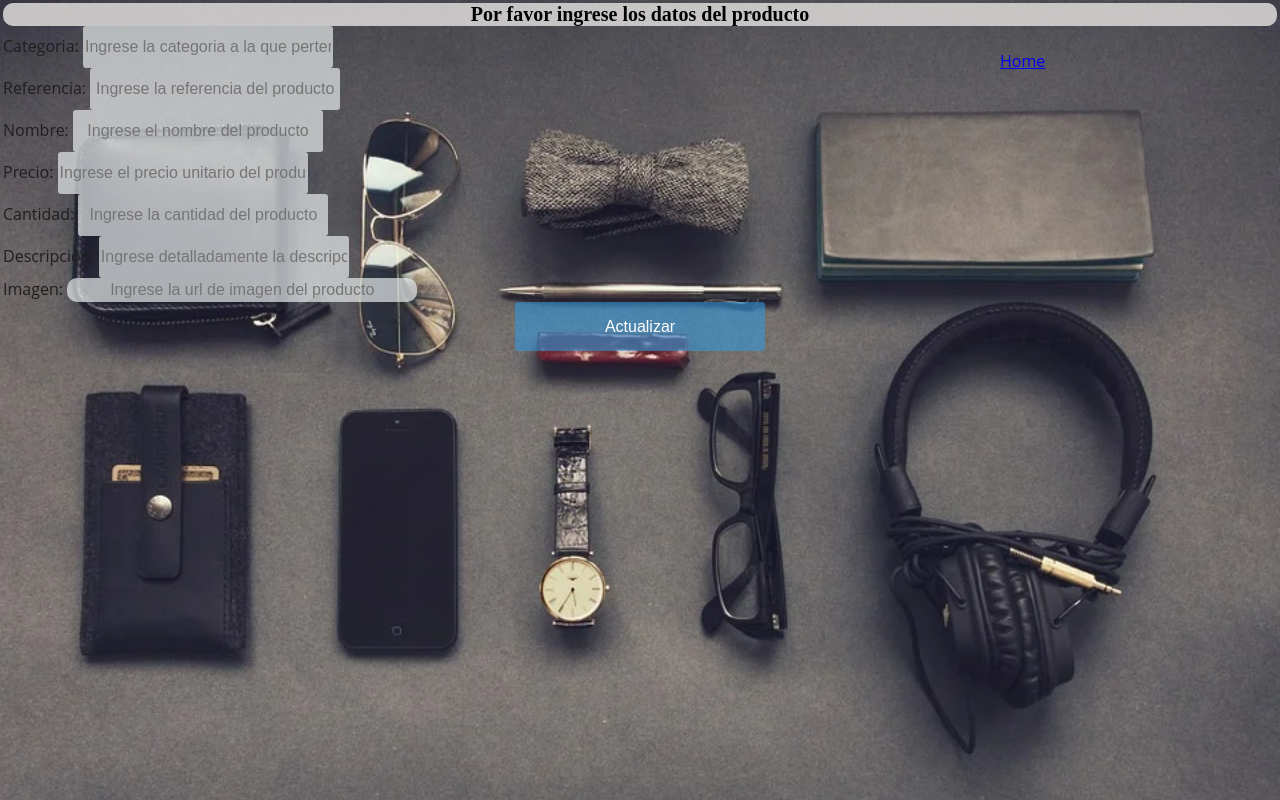
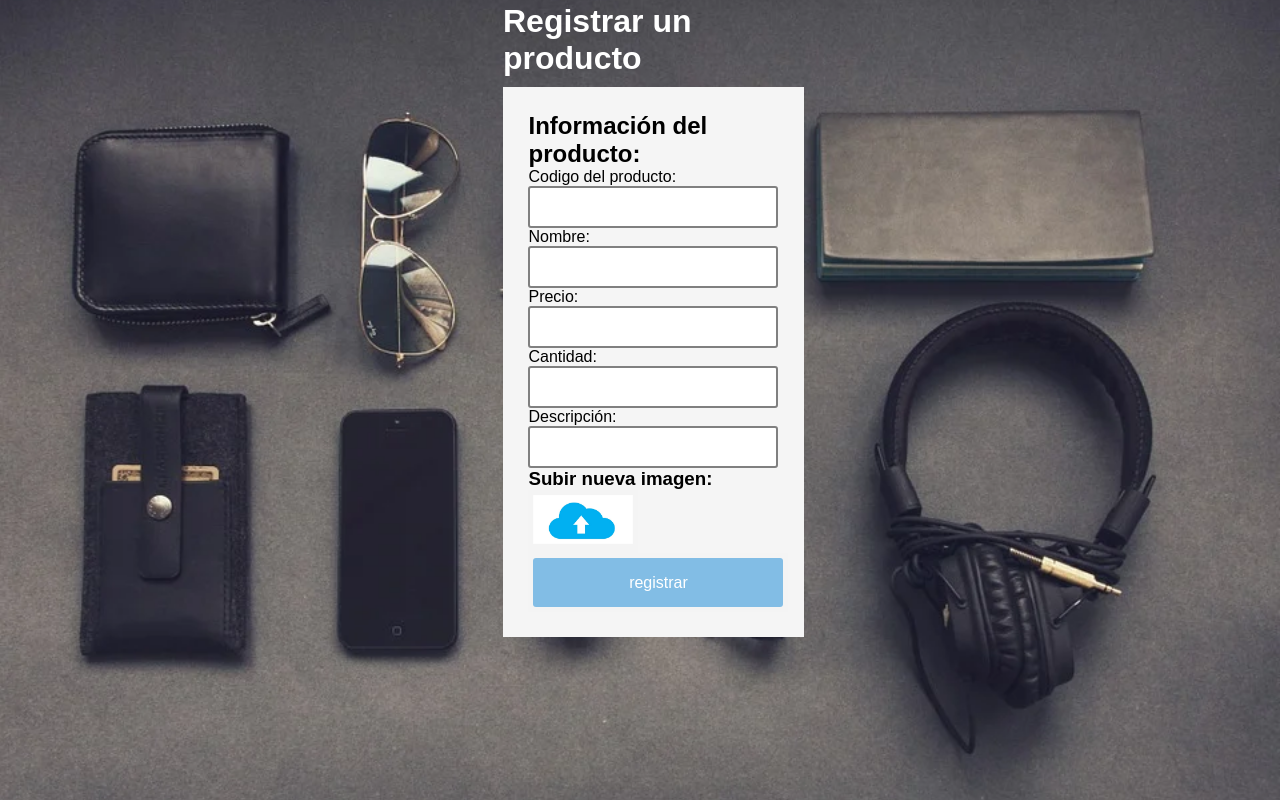
Before and after one commit to DanielOspinaOC/Inventario-Grupo-3-I-MisionTIC2022, a Flask app: page /CrearProducto/ in a window 1280 px wide. Run offline with Flask 2, Linux system fonts and the light colour scheme.

Commit message:
cambio18

```diff
--- a/forms.py
+++ b/forms.py
@@ -10,13 +10,12 @@
     actualizar = SubmitField('Actualizar')
 
 class FormRegistrarProducto (FlaskForm):
+    codigo = StringField('codigo',validators=[DataRequired(message='No dejar vacío, completar')])
     nombre = StringField('nombre',validators=[DataRequired(message='No dejar vacío, completar')])
     precio = StringField('precio', validators=[DataRequired(message='No dejar vacío, completar')])
     cantidad = StringField('cantidad', validators=[DataRequired(message='No dejar vacío, completar')])
     descripcion = StringField('descripcion', validators=[DataRequired(message='No dejar vacío, completar')])
-    categoria = StringField('categoria',validators=[DataRequired(message='No dejar vacío, completar')])
-    referencia = StringField('referencia',validators=[DataRequired(message='No dejar vacío, completar')])
-    actualizar = SubmitField('Actualizar')
+    registrar = SubmitField('registrar')
 
 class FormRegistrarUsuario(FlaskForm):
     nombre = StringField('Nombre', validators=[DataRequired(message='No dejar vacío, completar')])
--- a/main.py
+++ b/main.py
@@ -1,8 +1,6 @@
 from flask import Flask, render_template, flash
 
 from forms import FormLogin, FormModificarProducto, FormRegistrarUsuario, FormRegistrarProducto
-
-
 
 
 app = Flask(__name__)
@@ -27,7 +25,9 @@
 def CrearProducto():
     form=FormRegistrarProducto()
     if form.validate_on_submit():
-        return (render_template("CrearProducto.html"))
+        sql_agregar_producto(form.codigo.data, form.nombre.data, form.precio.data, form.cantidad.data, form.descripcion.data)
+        flash("producto creado")
+        return render_template("HomeUsuAutenticado.html")
     return render_template("CrearProducto.html",form=form)
 
 @app.route('/CrearUsuario/',methods=("GET","POST"))
--- a/static/css/estilo.css
+++ b/static/css/estilo.css
@@ -1,7 +1,7 @@
 /*Estos son los estilos de CrearProducto*/
 body {
     font-family: Arial;
-    background: url("../img/login.jpg") 50% fixed;
+    background: url("../img/login.jpg")  50% fixed;
     background-size: cover;
     padding: 100px;
 }
--- a/static/css/estilosH.css
+++ b/static/css/estilosH.css
@@ -1,7 +1,7 @@
 
 body {
     font-family: Arial;
-    background: url("../img/login.jpg") 20% fixed;
+    background: url("../img/login.jpg")  20% fixed;
     background-size: cover;
     padding: 3px;}
 
@@ -59,10 +59,7 @@
     box-sizing: border-box;
 }
 
-body{
-    background-color: #eee;
-    font-family: 'open sans', sans-serif;
-}
+
 
 .container{
   width: 90%;
--- a/templates/CrearProducto.html
+++ b/templates/CrearProducto.html
@@ -2,44 +2,42 @@
 
 {% block contenido %}
 
-    <form class="BarraSuperior">
-        <a class="Home" href="/login/">Home </a>
 
-    </form>
+<h1 style="color: white ; margin: 0px 500px;">Registrar un producto</h1>
 
-    <form action ="contCrePro" method="GET">
 
-        {{ form.hidden_tag() }}
-        <h1 class="h1">Por favor ingrese los datos del producto</h1>
 
-    <div class="contCrePro-form">
-        <label for="Cat" class="label">Categoria: </label>
-        {{form.categoria (type="text",  id="Cat", placeholder="Ingrese la categoria a la que pertenece el producto")}}
-        <br>
-        <label for="Ref" class="label">Referencia: </label>
-        {{form.referencia (type="text",  id="Ref", placeholder="Ingrese la referencia del producto")}}
-        <br>
-        <label for="nomProd" class="label">Nombre: </label>
-        {{form.nombre (type="text",  id="nomProd", placeholder="Ingrese el nombre del producto")}}
-        <br>
-        <label for="precio" class="label">Precio: </label>
-        {{form.precio (type="precio",  id="precio", placeholder="Ingrese el precio unitario del producto")}}
-        <br>
-        <label for = "cantidad" class="label">Cantidad: </label>
-        {{form.cantidad (type="cantidad", id="cantidad", placeholder="Ingrese la cantidad del producto")}}
-        <br>
-        <label for = "descrip" class="label">Descripción: </label>
-        {{form.descripcion (type="descrip", id="descrip", placeholder="Ingrese detalladamente la descripción del producto")}}
-        <br>
-        <label for = "imagenp" class="label">Imagen: </label>
-        <input class="input" type="imagenp" name="" id="imagenp" placeholder="Ingrese la url de imagen del producto">
-        <br>
+    <div class="contenedor3" style="margin: 10px 500px ; ">
+
+        <form method="POST" action="/">
+            {{ form.hidden_tag() }}
+            <h2>Información del producto:</h2>
+
+            <p>Codigo del producto:</p>
+            {{ form.nombre (class="inpu")}}
+
+            <p>Nombre:</p>
+            {{ form.nombre (class="inpu")}}
+
+            <p>Precio:</p>
+            {{ form.precio (class="inpu")}}
+
+            <p>Cantidad: </p>
+            {{ form.cantidad (class="inpu")}}
+
+            <p>Descripción:</p>
+            {{ form.descripcion (class="inpu")}}
+
+            <h3>Subir nueva imagen:</h3>
+            <div class="contenedor2">
+                <img src="{{ url_for ('static', filename='img/subir.jpg')}}" width="100">
+            </div>
+
+            <div class="contenedor2">
+
+            {{form.registrar(class="btn btn-primary btn-large btn-block")}}
+        </form>
+        </div>
     </div>
 
-    <p>
-        {{form.actualizar(class="btn btn-primary btn-large btn-block")}}
-        <script src="../static/js/CP.js"></script>
-    </p>
-
-
 {% endblock %}
--- a/templates/CrearUsuario.html
+++ b/templates/CrearUsuario.html
@@ -5,7 +5,7 @@
     <meta name="viewport" content="width=device-width, initial-scale=1.0">
     <title>Inventario | Crear Producto</title>
 
-    <link rel="stylesheet" href="../static/css/estilo.css">
+    <link rel="stylesheet" href="{{ url_for ('static', filename='css/estilo.css">
 </head>
 <body>
 
@@ -34,7 +34,7 @@
     </div>
     <p>
         <input type="button" value="Guardar" id="Guardar"/>
-        <script src="../static/js/CU.js"></script>
+        <script src="{{ url_for ('static', filename='js/CU.js"}}></script>
     </p>
 </body>
 </html>
--- a/templates/RecuperarClave.html
+++ b/templates/RecuperarClave.html
@@ -4,9 +4,9 @@
     <meta charset="UTF-8">
     <meta name="viewport" content="width=device-width, initial-scale=1.0">
     <title>RecuperarClave</title>
-    <link rel="stylesheet" href="../static/css/style.css" type="text/css">
+    <link rel="stylesheet" href="{{ url_for ('static', filename='css/style.css" type="text/css">
 
-    <script src="../static/js/recuperarapp.js"> </script>
+    <script src="{{ url_for ('static', filename='js/recuperarapp.js"> </script>
 </head>
 <body>
     <div class="rec-screen">
```
Also changed, not shown: db.py (added, +17 -0 lines), templates/Home.html (+4 -11 lines), templates/HomeUsuAutenticado.html (+4 -11 lines), templates/modificarproducto.html (+18 -26 lines), templates/prueba.html (added, +10 -0 lines), Inventario.db (added), data.py (added).
